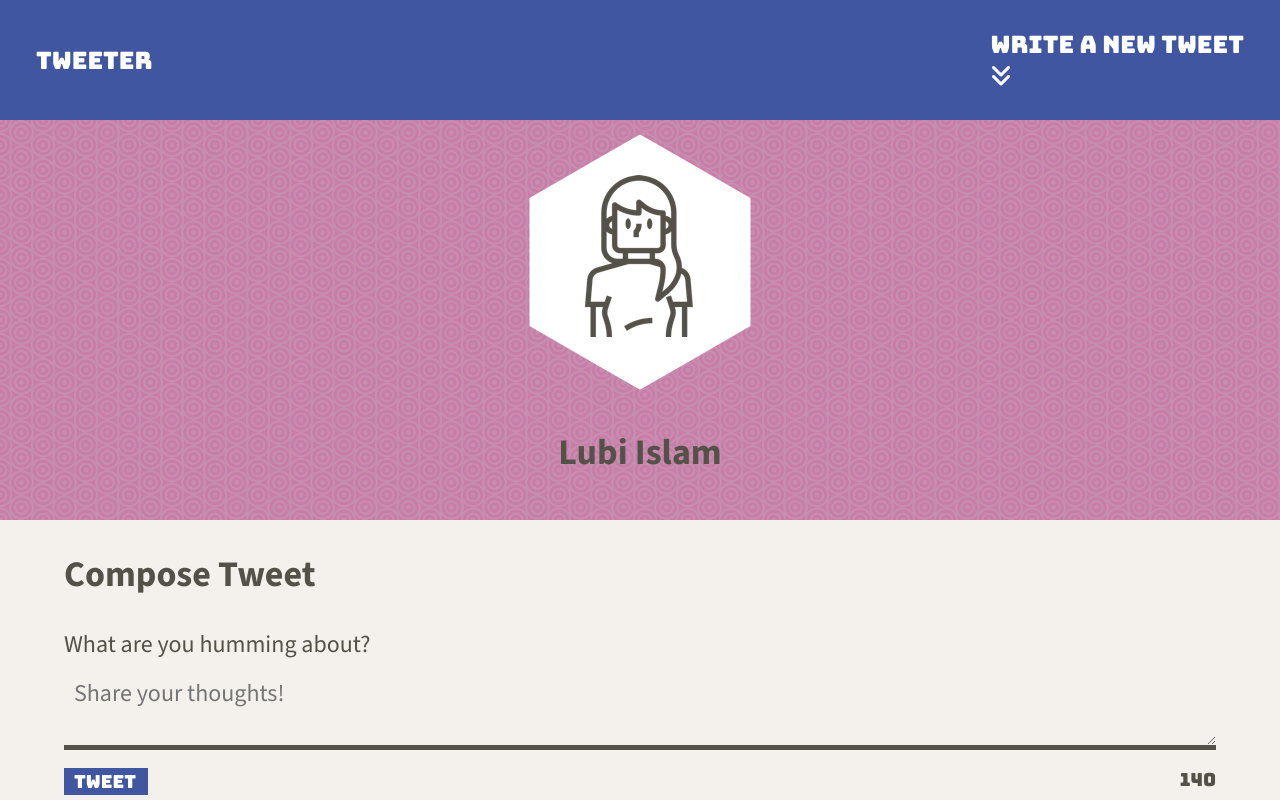
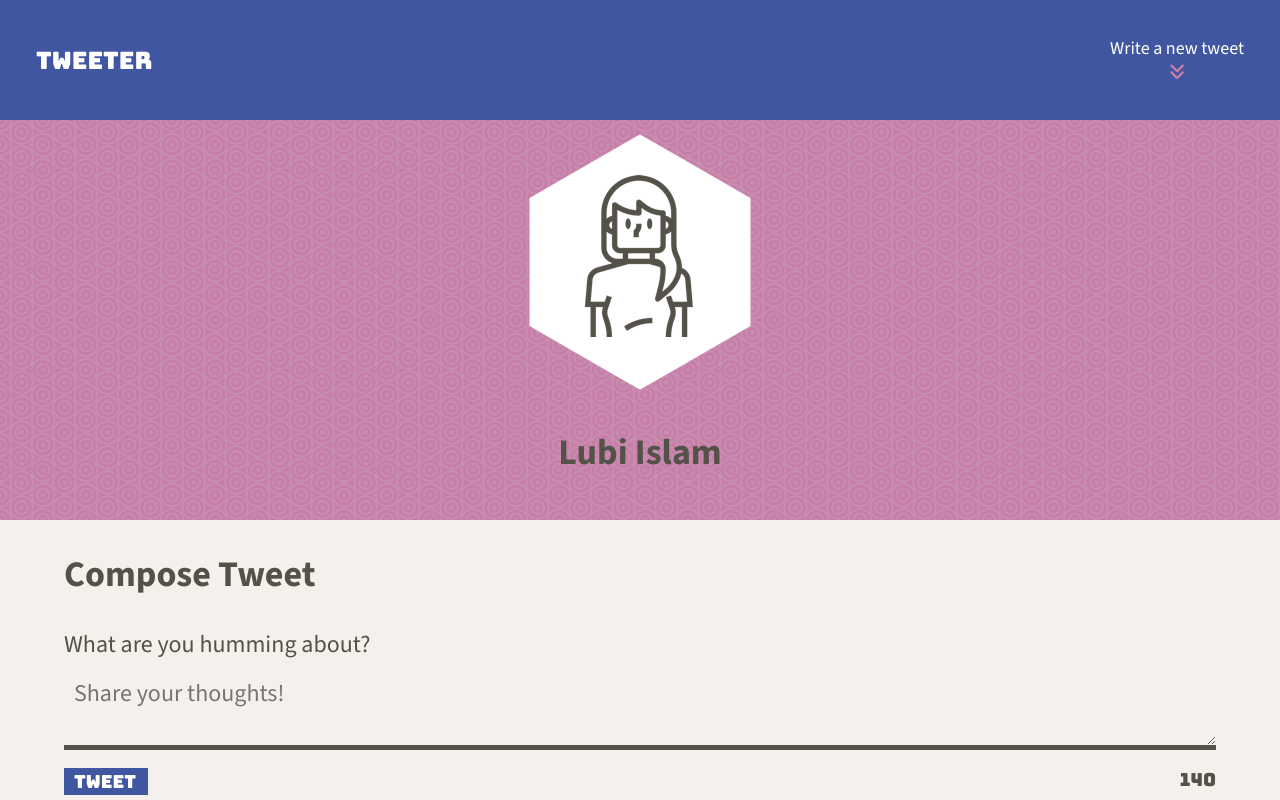
Before and after one commit to lubi25/tweeter, a website: page public/index.html in a window 1280 px wide. Drawn offline with nearby package versions, Linux system fonts and the light colour scheme; no server answers.

Commit message:
Add additional styling for right side of nav

```diff
--- a/public/styles/nav.css
+++ b/public/styles/nav.css
@@ -15,5 +15,12 @@ nav span {
   font-family: 'Bungee', sans-serif;
 }
 
-/* Added nav-right for further styling later (not yet part of assignment)
-.nav-right { } */
+/* Added nav-right for further styling later (not yet part of assignment) */
+.nav-right {
+  font: 18px 'Source Sans 3', sans-serif;
+  text-align: center;
+}
+
+.nav-right i {
+  color: #c97eaa;
+}
```
